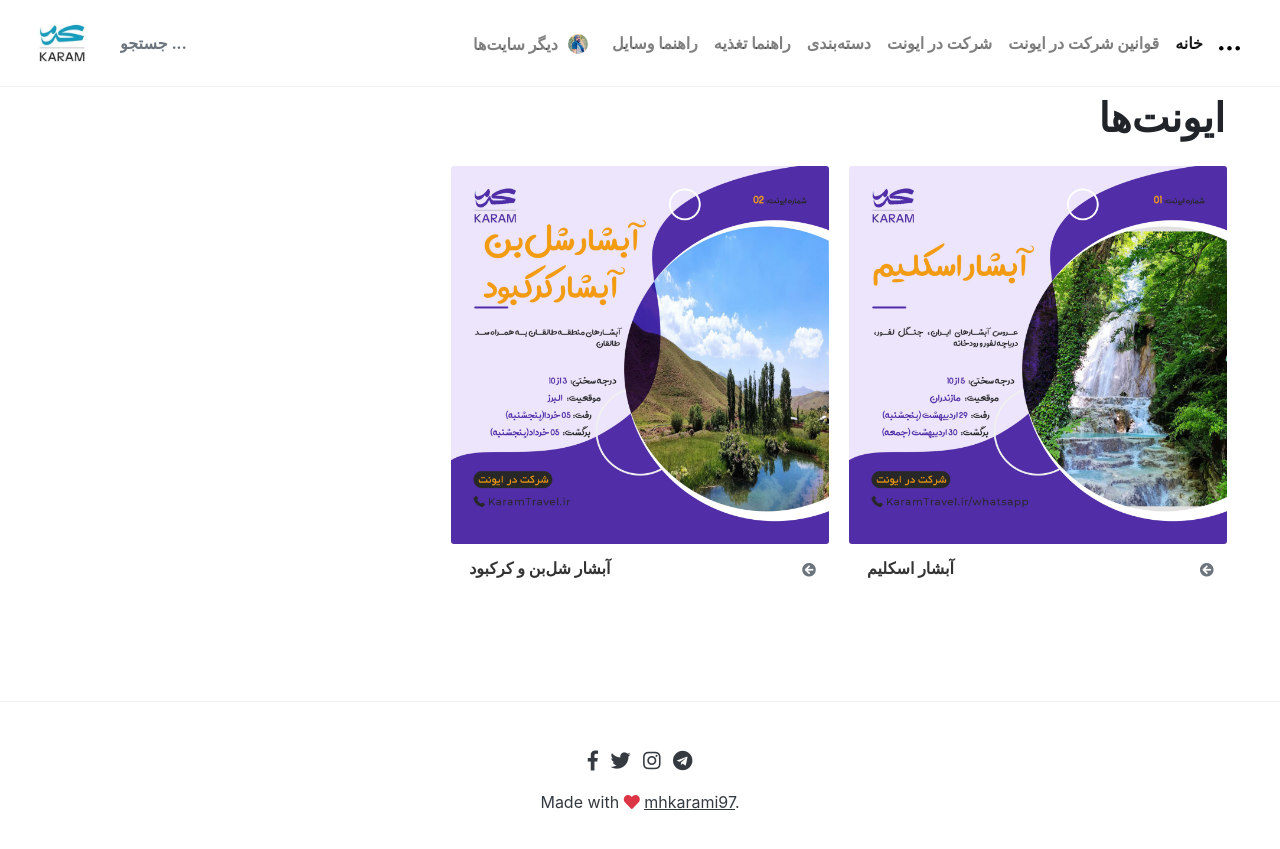
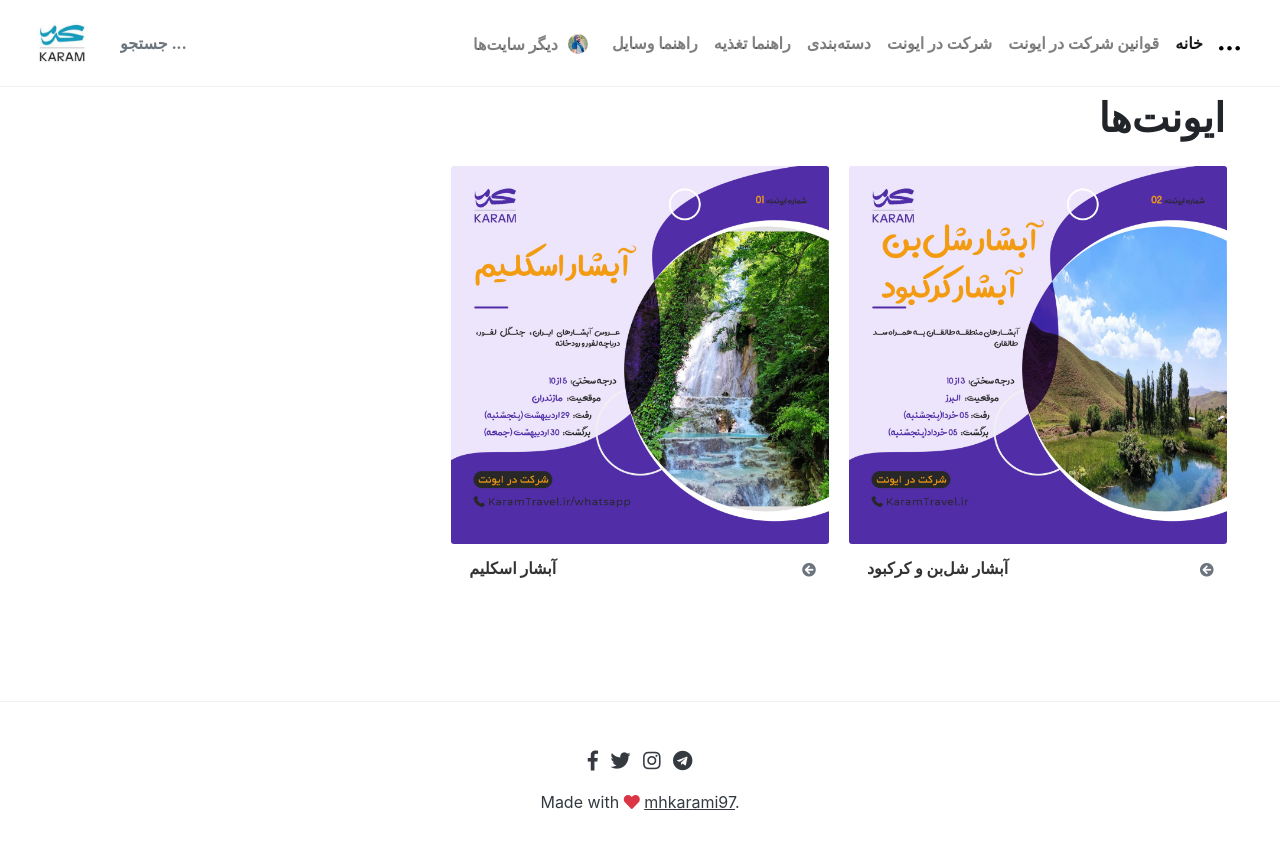
Before and after one commit to MHKarami97/event, a Jekyll site: the page built from index.html, in a window 1280 px wide. Shown: the top 849 px of the page. Built offline with Jekyll 4.4.1, drawn with Linux system fonts in a browser that asks for light colours; nearby versions of some CDN libraries; library files that are not in the unit come from our copies; the list of posts is cut into pages by our own code.

Commit message:
u[date ui

```diff
--- a/index.html
+++ b/index.html
@@ -14,7 +14,7 @@ description: "Karam Travel"
 <div class="container-fluid">
 
     <div class="card-columns">
-        {% for post in paginator.posts reversed %}
+        {% for post in paginator.posts %}
             {% include card-post.html %}
         {% endfor %}
     </div>
```
